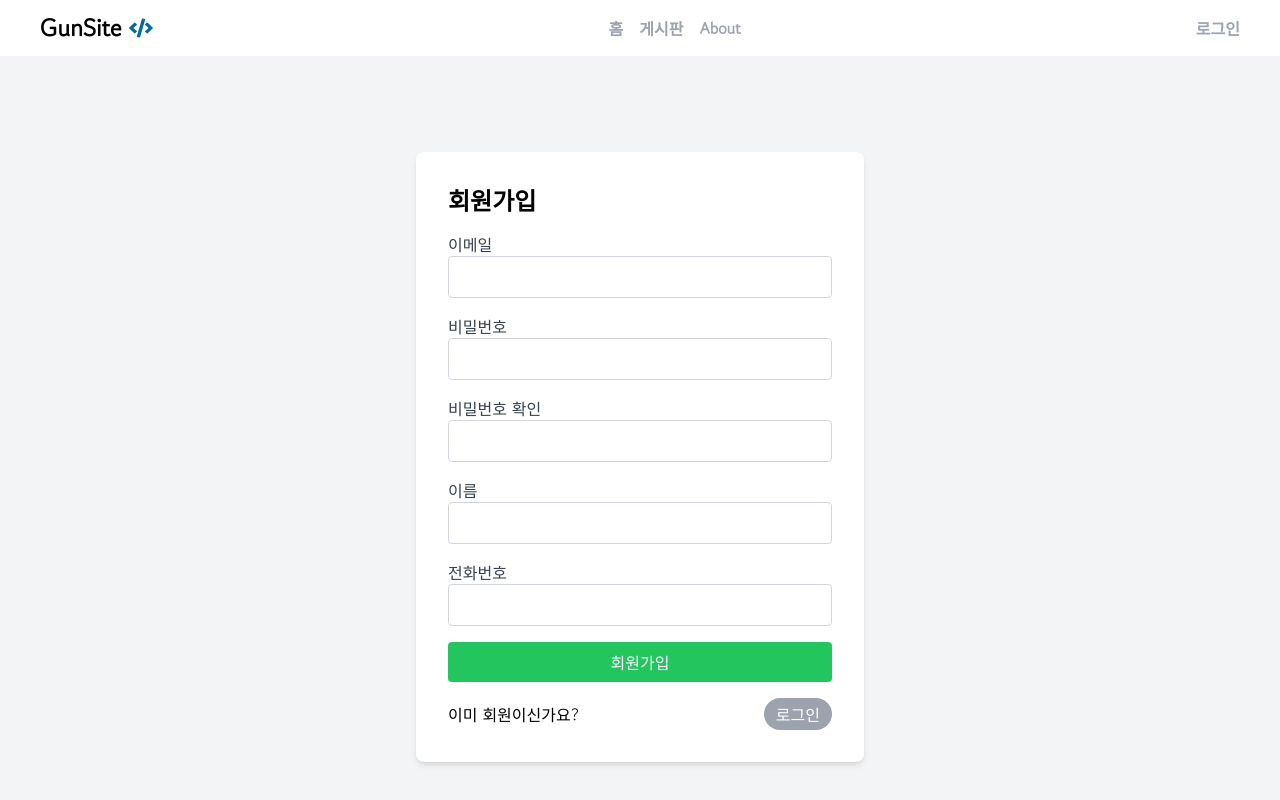
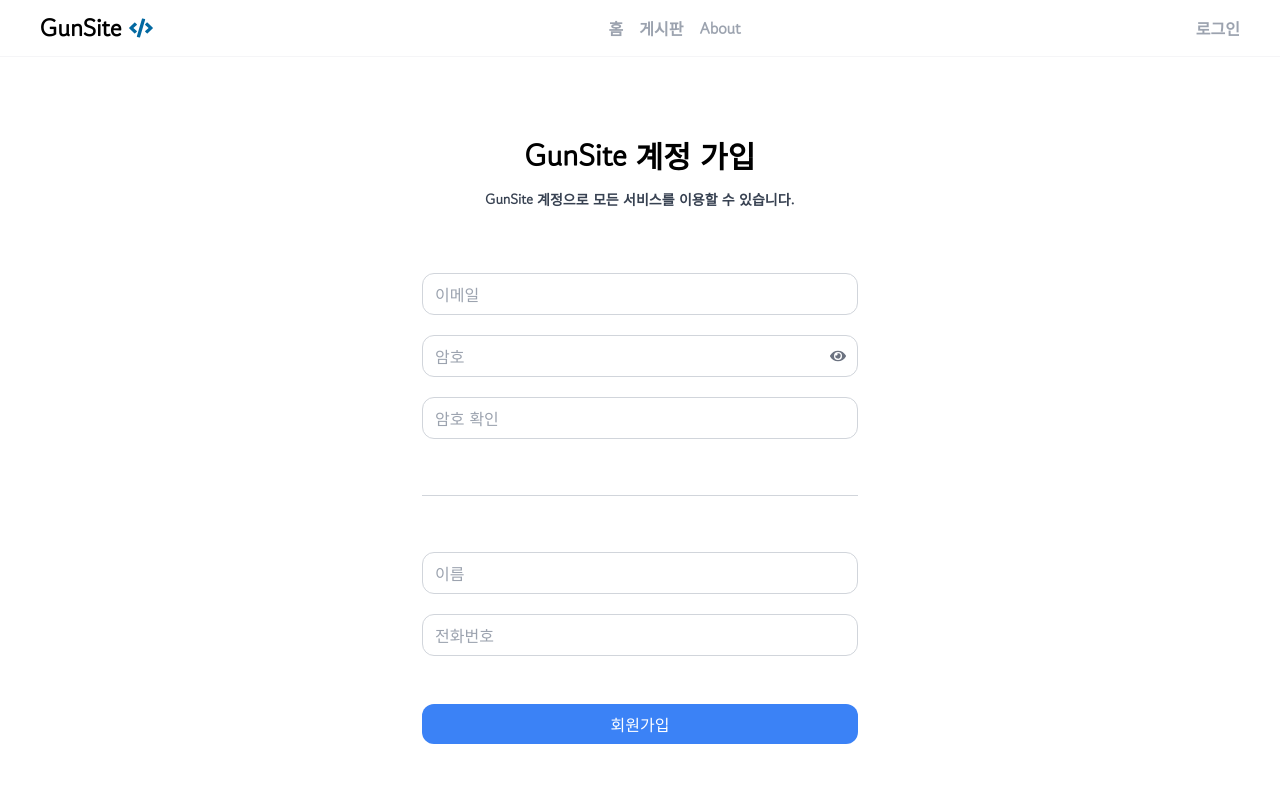
Before and after one commit to Gun-E/GunSiteFront, a Next.js app: page /register in a window 1280 px wide. Shown: the top 800 px of the page. Built offline with nearby package versions, Linux system fonts and the light colour scheme.

Commit message:
feat : 프론트 엔드 개발

```diff
--- a/src/app/login/page.tsx
+++ b/src/app/login/page.tsx
@@ -4,7 +4,6 @@ import React, { useEffect, useState } from 'react';
 import { useRouter } from 'next/navigation';
 import axios from 'axios';
 import { useAuth } from "@/app/context/AuthContext";
-import styles from '@/styles/Login.module.css';
 import { FaEye, FaEyeSlash } from 'react-icons/fa';
 
 export default function Home() {
@@ -14,6 +13,7 @@ export default function Home() {
     const { login } = useAuth();
     const router = useRouter();
     const [showPassword, setShowPassword] = useState(false);
+    const [loading, setLoading] = useState(false);
 
     useEffect(() => {
         const token = localStorage.getItem('token');
@@ -24,6 +24,7 @@ export default function Home() {
 
     const handleSubmit = async (e: React.FormEvent) => {
         e.preventDefault();
+        setLoading(true);
 
         try {
             const response = await axios.post('https://gun-site-6fce5a54a3c1.herokuapp.com/login', { id, password }, {
@@ -35,13 +36,19 @@ export default function Home() {
             login(token);
             router.push('/');
         } catch (err) {
-            setError('이메일 또는 비밀번호를 확인해주세요.');
+            if (axios.isAxiosError(err) && err.response) {
+                setError(err.response.data);
+            } else {
+                setError('서버와 통신을 실패 했습니다. 다시 시도해주세요.');
+            }
+        } finally {
+            setLoading(false);
         }
     };
 
     return (
-        <div className={styles.loginContainer}>
-            <div className={styles.loginFormContainer}>
+        <div className="customContainer">
+            <div className="customFormContainer">
                 <h1 className="text-3xl font-black mb-4 text-center">GunSite 계정</h1>
                 <h3 className="text-sm text-gray-700 font-black mb-16 text-center">GunSite 계정으로 로그인</h3>
                 {error && <p className="text-red-500 mb-4">{error}</p>}
@@ -57,9 +64,9 @@ export default function Home() {
                             placeholder="이메일 또는 전화번호"
                         />
                     </div>
-                    <div className="mb-12 relative"> {/* relative 추가 */}
+                    <div className="mb-12 relative">
                         <input
-                            type={showPassword ? 'text' : 'password'} // 타입 변경
+                            type={showPassword ? 'text' : 'password'}
                             id="password"
                             value={password}
                             onChange={(e) => setPassword(e.target.value)}
@@ -70,16 +77,21 @@ export default function Home() {
                         <button
                             type="button"
                             onClick={() => setShowPassword(!showPassword)}
-                            className="absolute right-3 top-1/2 transform -translate-y-1/2 text-gray-500" // 버튼 위치 조정
+                            className="absolute right-3 top-1/2 transform -translate-y-1/2 text-gray-500"
                         >
-                            {showPassword ? <FaEyeSlash /> : <FaEye />}
+                            {showPassword ? <FaEyeSlash/> : <FaEye/>}
                         </button>
                     </div>
                     <button
                         type="submit"
-                        className="w-full py-2 px-4 bg-blue-500 text-white rounded-xl hover:bg-blue-600"
+                        disabled={loading}
+                        className={`w-full py-2 px-4 rounded-xl text-white transition-colors duration-300 ${loading ? 'bg-gray-400' : 'bg-blue-500 hover:bg-blue-600'} flex justify-center items-center`}
                     >
-                        로그인
+                        {loading ? (
+                            <div className="loader"></div>
+                        ) : (
+                            '로그인'
+                        )}
                     </button>
                 </form>
                 <div className="mt-12">
--- a/src/app/register/page.tsx
+++ b/src/app/register/page.tsx
@@ -1,8 +1,9 @@
 "use client";
 
-import React, { useState } from 'react';
+import React, { useState, useEffect } from 'react';
 import { useRouter } from 'next/navigation';
 import axios from 'axios';
+import { FaEye, FaEyeSlash } from "react-icons/fa";
 
 export default function Home() {
     const [email, setEmail] = useState('');
@@ -14,20 +15,21 @@ export default function Home() {
     const [emailValid, setEmailValid] = useState(true);
     const [emailAvailable, setEmailAvailable] = useState(true);
     const [phoneValid, setPhoneValid] = useState(true);
+    const [showPassword, setShowPassword] = useState(false);
     const router = useRouter();
 
-    // 이메일 형식 확인
     const validateEmailFormat = (email: string) => {
         const emailRegex = /^[^\s@]+@[^\s@]+\.[^\s@]+$/;
         return emailRegex.test(email);
     };
-    // 한글, 영문, 공백 허용하는 정규 표현식
+
     const nameRegex = /^[가-힣a-zA-Z\s]+$/;
 
     // 이름 유효성 검사 함수
     const validateName = (name: string) => {
         return nameRegex.test(name);
     };
+
     // 이메일 중복 검사
     const checkEmailAvailability = async (email: string): Promise<boolean> => {
         try {
@@ -36,7 +38,7 @@ export default function Home() {
                     'Content-Type': 'application/json'
                 }
             });
-            return response.data;
+            return response.data; // true or false based on availability
         } catch (err) {
             console.error('이메일 중복 검사 실패:', err);
             return false;
@@ -48,6 +50,26 @@ export default function Home() {
         return phoneRegex.test(phone);
     };
 
+    // 이메일 유효성 검사 및 중복 체크 useEffect
+    useEffect(() => {
+        const validateEmail = async () => {
+            if (email) {
+                setEmailValid(validateEmailFormat(email));
+                if (validateEmailFormat(email)) {
+                    const isEmailAvailable = await checkEmailAvailability(email);
+                    setEmailAvailable(isEmailAvailable);
+                } else {
+                    setEmailAvailable(true);
+                }
+            } else {
+                setEmailValid(true);
+                setEmailAvailable(true);
+            }
+        };
+
+        validateEmail();
+    }, [email]);
+
     const handleSubmit = async (e: React.FormEvent) => {
         e.preventDefault();
 
@@ -56,18 +78,17 @@ export default function Home() {
             return;
         }
 
-        if (!validateEmailFormat(email)) {
-            setEmailValid(false);
+        if (!emailValid) {
             setError('올바른 이메일 형식이 아닙니다.');
             return;
         }
+
         if (!validateName(name)) {
             setError('이름은 한글 또는 영문으로만 입력해주세요.');
             return;
         }
-        const isEmailAvailable = await checkEmailAvailability(email);
-        if (isEmailAvailable) {
-            setEmailAvailable(false);
+
+        if (!emailAvailable) {
             setError('이미 사용 중인 이메일입니다.');
             return;
         }
@@ -89,69 +110,88 @@ export default function Home() {
         }
 
         try {
-            const response = await axios.post('https://gun-site-6fce5a54a3c1.herokuapp.com/user/register', { email, password, name, phone }, {
+            const response = await axios.post('https://gun-site-6fce5a54a3c1.herokuapp.com/user/register', {
+                email,
+                password,
+                name,
+                phone
+            }, {
                 headers: {
                     'Content-Type': 'application/json'
                 }
             });
             router.push('/login');
         } catch (err) {
-            setError('회원가입 실패 다시 시도해주세요.');
+            if (axios.isAxiosError(err) && err.response) {
+                setError(err.response.data);
+            } else {
+                setError('서버와 통신을 실패 했습니다. 다시 시도해주세요.');
+            }
         }
     };
 
     return (
-        <div className="flex items-center justify-center min-h-screen bg-gray-100">
-            <div className="w-full max-w-md p-8 bg-white shadow-md rounded-lg">
-                <h1 className="text-2xl font-bold mb-4">회원가입</h1>
+        <div className="customContainer">
+            <div className="customFormContainer">
+                <h1 className="text-3xl font-black mb-4 text-center">GunSite 계정 가입</h1>
+                <h3 className="text-sm text-gray-700 font-black mb-16 text-center">GunSite 계정으로 모든 서비스를 이용할 수 있습니다.</h3>
                 {error && <p className="text-red-500 mb-4">{error}</p>}
-                <form onSubmit={handleSubmit}>
-                    <div className="mb-4">
-                        <label htmlFor="email" className="block text-gray-700">이메일</label>
+                <form className="w-full" onSubmit={handleSubmit}>
+                    <div className="mb-5">
                         <input
                             type="email"
                             id="email"
                             value={email}
-                            onChange={async (e) => {
+                            onChange={(e) => {
                                 setEmail(e.target.value);
                                 setEmailValid(true);
                                 setEmailAvailable(true);
                             }}
-                            className={`w-full px-3 py-2 border ${emailValid && emailAvailable ? 'border-gray-300' : 'border-red-500'} rounded`}
+                            className={`w-full px-3 py-2 border ${emailValid && emailAvailable ? 'border-gray-300' : 'border-red-500'} rounded-xl focus:outline-none focus:border-blue-700 transition-colors duration-300`}
+                            placeholder="이메일"
                         />
                     </div>
-                    <div className="mb-4">
-                        <label htmlFor="password" className="block text-gray-700">비밀번호</label>
+                    <div className="mb-5 relative">
                         <input
-                            type="password"
+                            type={showPassword ? 'text' : 'password'}
                             id="password"
                             value={password}
                             onChange={(e) => setPassword(e.target.value)}
-                            className="w-full px-3 py-2 border border-gray-300 rounded"
+                            className="w-full px-3 py-2 border border-gray-300 rounded-xl focus:outline-none focus:border-blue-700 transition-colors duration-300"
+                            placeholder="암호"
                         />
+                        <button
+                            type="button"
+                            onClick={() => setShowPassword(!showPassword)}
+                            className="absolute right-3 top-1/2 transform -translate-y-1/2 text-gray-500"
+                        >
+                            {showPassword ? <FaEyeSlash/> : <FaEye/>}
+                        </button>
                     </div>
-                    <div className="mb-4">
-                        <label htmlFor="confirmPassword" className="block text-gray-700">비밀번호 확인</label>
+                    <div className="mb-14">
                         <input
                             type="password"
                             id="confirmPassword"
                             value={confirmPassword}
                             onChange={(e) => setConfirmPassword(e.target.value)}
-                            className="w-full px-3 py-2 border border-gray-300 rounded"
+                            className="w-full px-3 py-2 border border-gray-300 rounded-xl focus:outline-none focus:border-blue-700 transition-colors duration-300"
+                            placeholder="암호 확인"
                         />
                     </div>
-                    <div className="mb-4">
-                        <label htmlFor="name" className="block text-gray-700">이름</label>
+                    <div className="flex justify-center mb-14">
+                        <hr className="border-t border-gray-300 w-full"/>
+                    </div>
+                    <div className="mb-5">
                         <input
                             type="text"
                             id="name"
                             value={name}
                             onChange={(e) => setName(e.target.value)}
-                            className="w-full px-3 py-2 border border-gray-300 rounded"
+                            className="w-full px-3 py-2 border border-gray-300 rounded-xl focus:outline-none focus:border-blue-700 transition-colors duration-300"
+                            placeholder="이름"
                         />
                     </div>
-                    <div className="mb-4">
-                        <label htmlFor="phone" className="block text-gray-700">전화번호</label>
+                    <div className="mb-12">
                         <input
                             type="tel"
                             id="phone"
@@ -160,25 +200,17 @@ export default function Home() {
                                 setPhone(e.target.value);
                                 setPhoneValid(true);
                             }}
-                            className={`w-full px-3 py-2 border ${phoneValid ? 'border-gray-300' : 'border-red-500'} rounded`}
+                            className={`w-full px-3 py-2 border ${phoneValid ? 'border-gray-300' : 'border-red-500'} rounded-xl focus:outline-none focus:border-blue-700 transition-colors duration-300`}
+                            placeholder="전화번호"
                         />
                     </div>
                     <button
                         type="submit"
-                        className="w-full py-2 px-4 bg-green-500 text-white rounded hover:bg-green-600"
+                        className="w-full py-2 px-4 bg-blue-500 text-white rounded-xl hover:bg-blue-600"
                     >
                         회원가입
                     </button>
                 </form>
-                <div className="mt-4 flex items-center justify-between">
-                    <p className="m-0">이미 회원이신가요?</p>
-                    <a
-                        href="/login"
-                        className="py-1 px-3 bg-gray-400 text-white rounded-full hover:bg-gray-600 transition-colors duration-300"
-                        aria-label="로그인">
-                        로그인
-                    </a>
-                </div>
             </div>
         </div>
     );
--- a/src/styles/globals.css
+++ b/src/styles/globals.css
@@ -23,3 +23,32 @@ body {
 .children{
   padding-top: 1.5cm;
 }
+.customContainer {
+  display: flex;
+  align-items: center;
+  justify-content: center;
+  background-color: #fff;
+}
+.customFormContainer {
+  width: 100%;
+  max-width: 500px;
+  padding: 80px 32px 200px 32px;
+  display: flex;
+  flex-direction: column;
+  justify-content: center;
+  align-items: center;
+  box-sizing: border-box;
+}
+.loader {
+  border: 3px solid #f3f3f3;
+  border-top: 3px solid #3498db;
+  border-radius: 50%;
+  width: 20px;
+  height: 20px;
+  animation: spin 1s linear infinite;
+}
+
+@keyframes spin {
+  0% { transform: rotate(0deg); }
+  100% { transform: rotate(360deg); }
+}
```
Also changed, not shown: src/styles/Login.module.css (deleted, +0 -16 lines).
